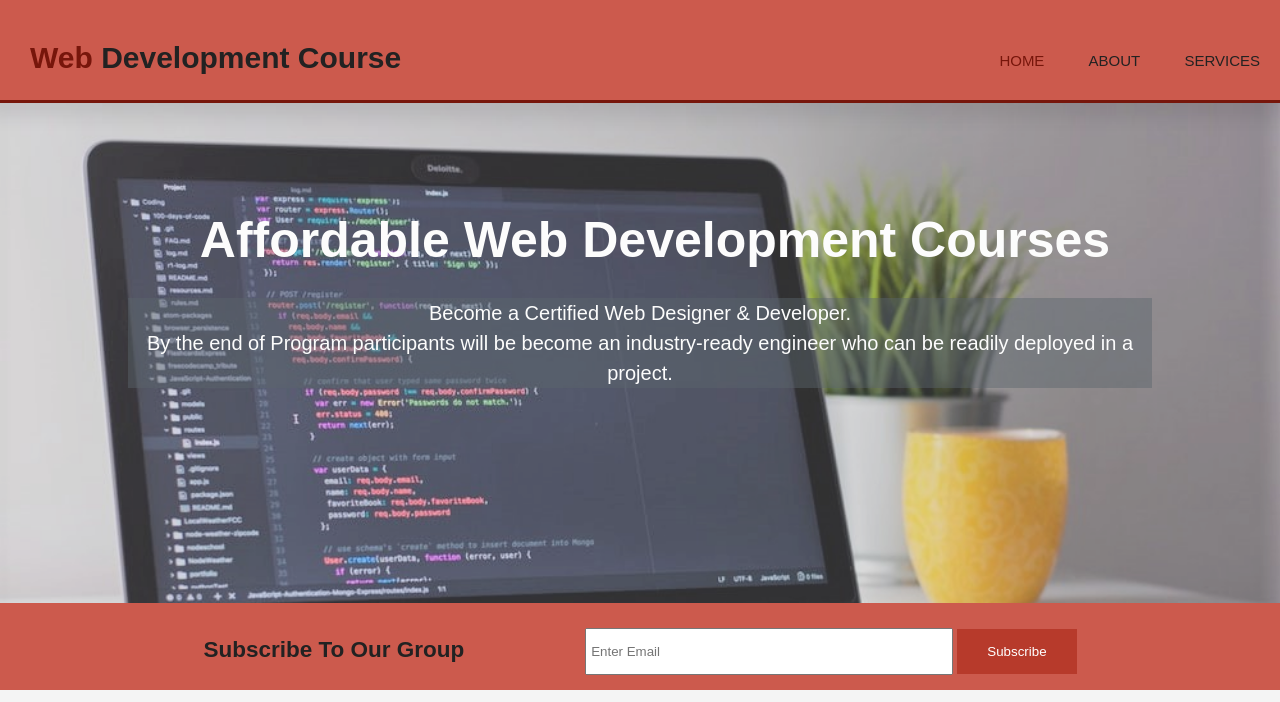
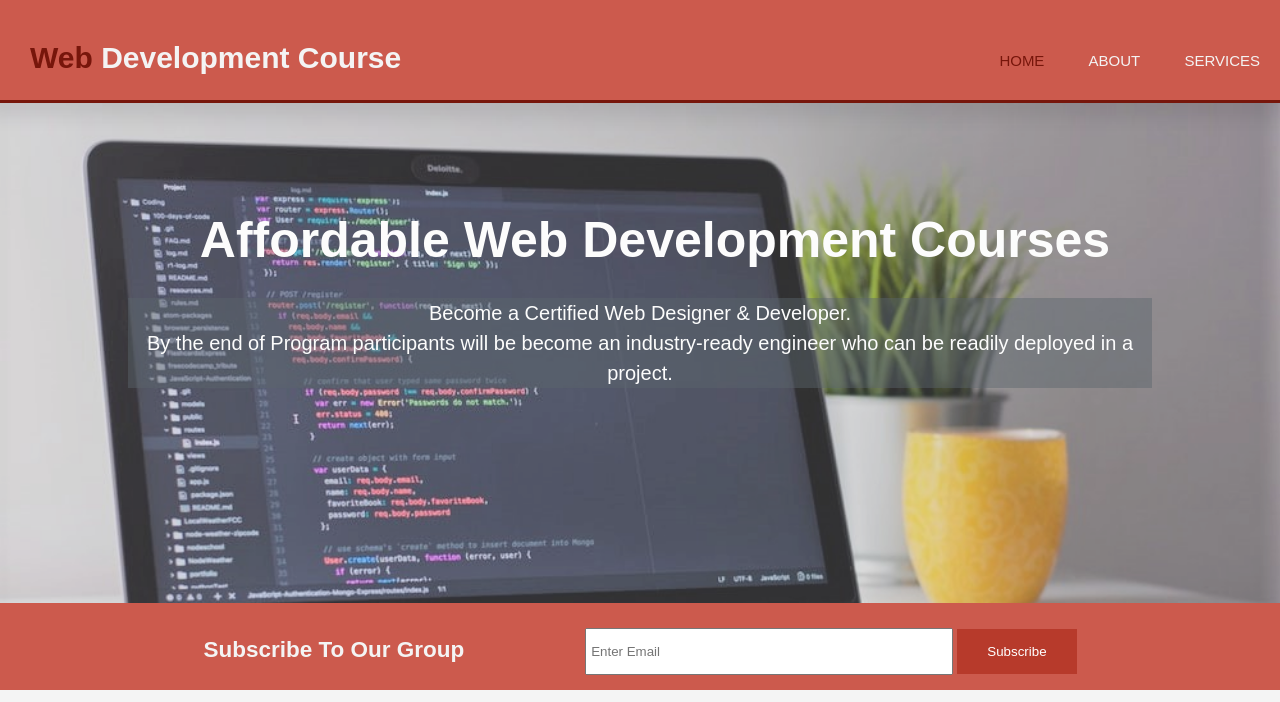
Before and after one commit to AdibaAbid/web-design-website, a plain HTML site: page index.html in a window 1280 px wide. Shown: the top 702 px of the page. Drawn offline with Linux system fonts and the light colour scheme.

Commit message:
Add files via upload

```diff
--- a/style.css
+++ b/style.css
@@ -8,7 +8,7 @@ body{
 }
 header a{
 text-decoration: none;
-color: #222222;
+color: #f4f4f4;
 text-transform: uppercase;
 }
 header li :hover{
@@ -27,7 +27,7 @@ header .current a, header .highlight{
 header{
 
     background-color:#c74739e3;
-    color: #222222;
+    color: #f4f4f4;
     padding-top: 30px;
     min-height: 70px;
     border-bottom: #77160b 3px solid;
@@ -115,7 +115,7 @@ h1{
 
 .subscribe{
     padding: 15px;
-    color: #222222;
+    color: #f4f4f4;
     display: flex;
     justify-content: space-around;
 
@@ -209,6 +209,8 @@ footer{
     text-align: center;
     background-color: #d24334;
     padding: 5px;
+    color: #f4f4f4;
+
 
 }
 @media(max-width: 786px){
```
